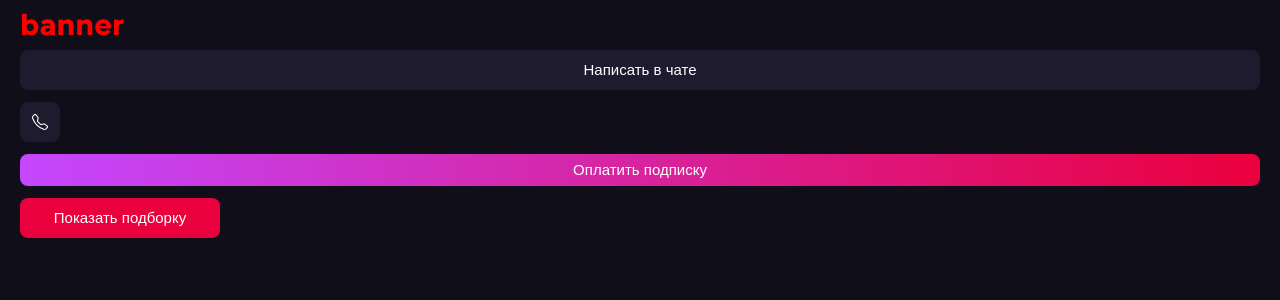
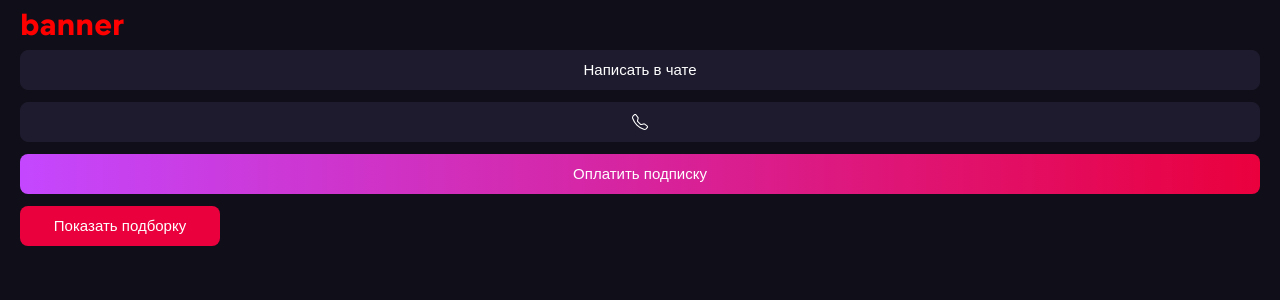
Before and after one commit to sergeyhist/ivi-clone, a Next.js app: page / in a window 1280 px wide. Shown: the top 300 px of the page. Built offline with nearby package versions, Linux system fonts and the light colour scheme.

Commit message:
fix: customButton component

```diff
--- a/src/UI/customButton/CustomButton.module.sass
+++ b/src/UI/customButton/CustomButton.module.sass
@@ -1,4 +1,4 @@
-@use '/src/styles/_vars.sass' as vars
+@use '/src/styles/vars'
 
 @mixin flexDef
   display: flex
@@ -7,16 +7,12 @@
 
 .btn
   @include flexDef
-  height: 40px
   cursor: pointer
   background: #1f1b2e
   border: 1px solid #1f1b2e
-  border-radius: 8px
   color: white
-  padding: 9px 15px
-  font-size: vars.$fontsize
-  line-height: 20px
   font-weight: 500
+  transition: .4s
 
   &:focus-visible
     outline: 0
@@ -29,15 +25,9 @@
     @include flexDef
     width: 100%
 
-  &_icon
-    width: 40px
-    padding: 0
-
   &_purple
-    height: 32px
     background: linear-gradient(270deg,#ea003d 0,#c447ff 100%)
     border: transparent
-    padding: 7px 11px
 
     &:hover, &:focus-visible
       background: linear-gradient(270deg,#ea003d 0,#c447ff 100%)
--- a/src/UI/customButton/CustomButton.tsx
+++ b/src/UI/customButton/CustomButton.tsx
@@ -3,38 +3,48 @@ import styles from "./CustomButton.module.sass";
 
 interface CustomButtonProps {
   children: ReactNode;
-  text?: string;
-  icon?: ReactNode;
-  clickCallback: () => void;
-  type?: "purple" | "red" | "icon";
+  clickCallback?: () => void;
+  type?: "purple" | "red";
   padding?: string;
   width?: string;
   height?: string;
   fontSize?: string;
   lineHeight?: string;
+  flex?: string;
+  borderRadius?: string;
 }
 
 const CustomButton: FC<CustomButtonProps> = ({
+  children,
   clickCallback,
   type,
-  children,
   padding,
   width,
   height,
   fontSize,
   lineHeight,
+  flex,
+  borderRadius,
 }) => {
+  const classNames = type
+    ? styles.btn + " " + styles[`btn_${type}`]
+    : styles.btn;
+
+  const styleSelector = {
+    padding: padding ? padding : "9px 15px",
+    flex: flex ? flex : "none",
+    width: width ? width : "auto",
+    height: height ? height : "40px",
+    fontSize: fontSize ? fontSize : "15px",
+    lineHeight: lineHeight ? lineHeight : "20px",
+    borderRadius: borderRadius ? borderRadius : "8px",
+  };
+
   return (
     <button
       onClick={clickCallback}
-      style={{
-        width: width ? width : '',
-        height: height ? height : '',
-        padding: padding ? padding : '',
-        fontSize: fontSize ? fontSize : '',
-        lineHeight: lineHeight ? lineHeight : '',
-      }}
-      className={type ? styles.btn + " " + styles[`btn_${type}`] : styles.btn}
+      style={styleSelector}
+      className={classNames}
     >
       <div className={styles.btn__content}>{children}</div>
     </button>
```
